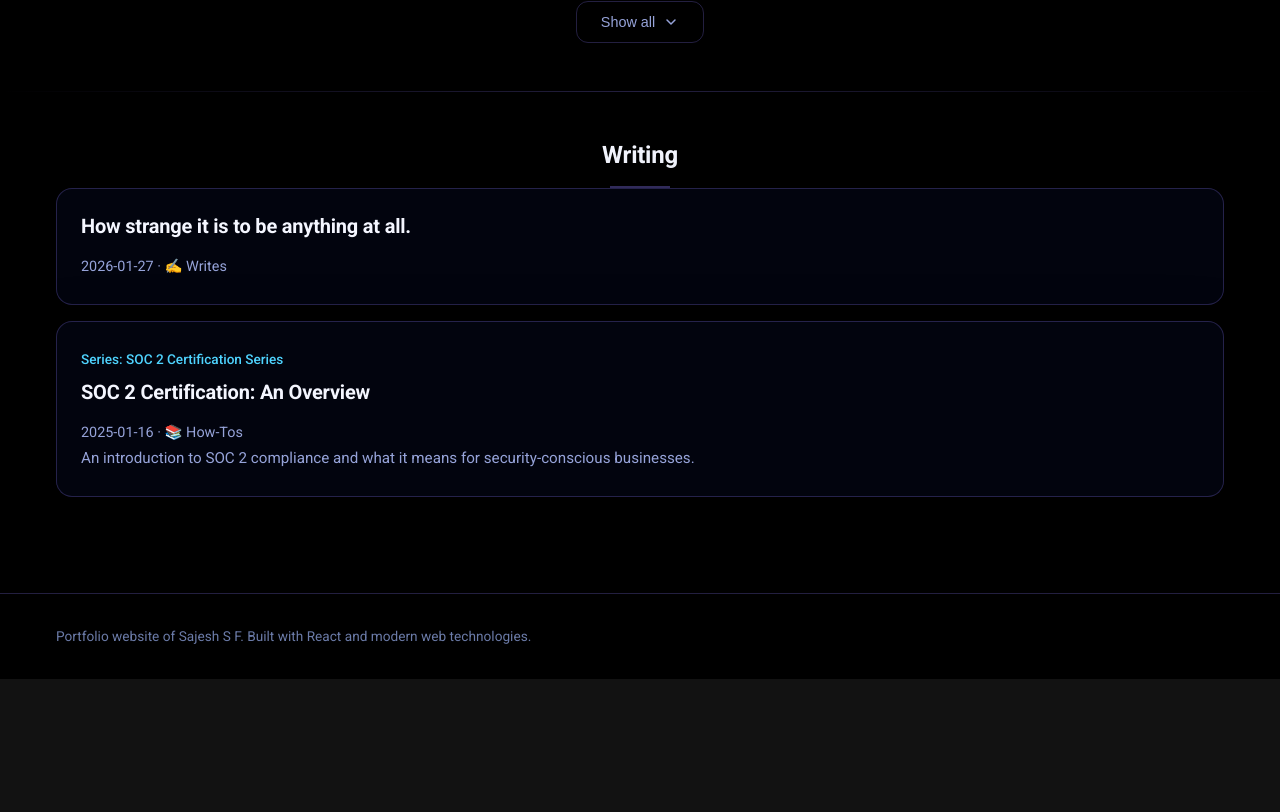
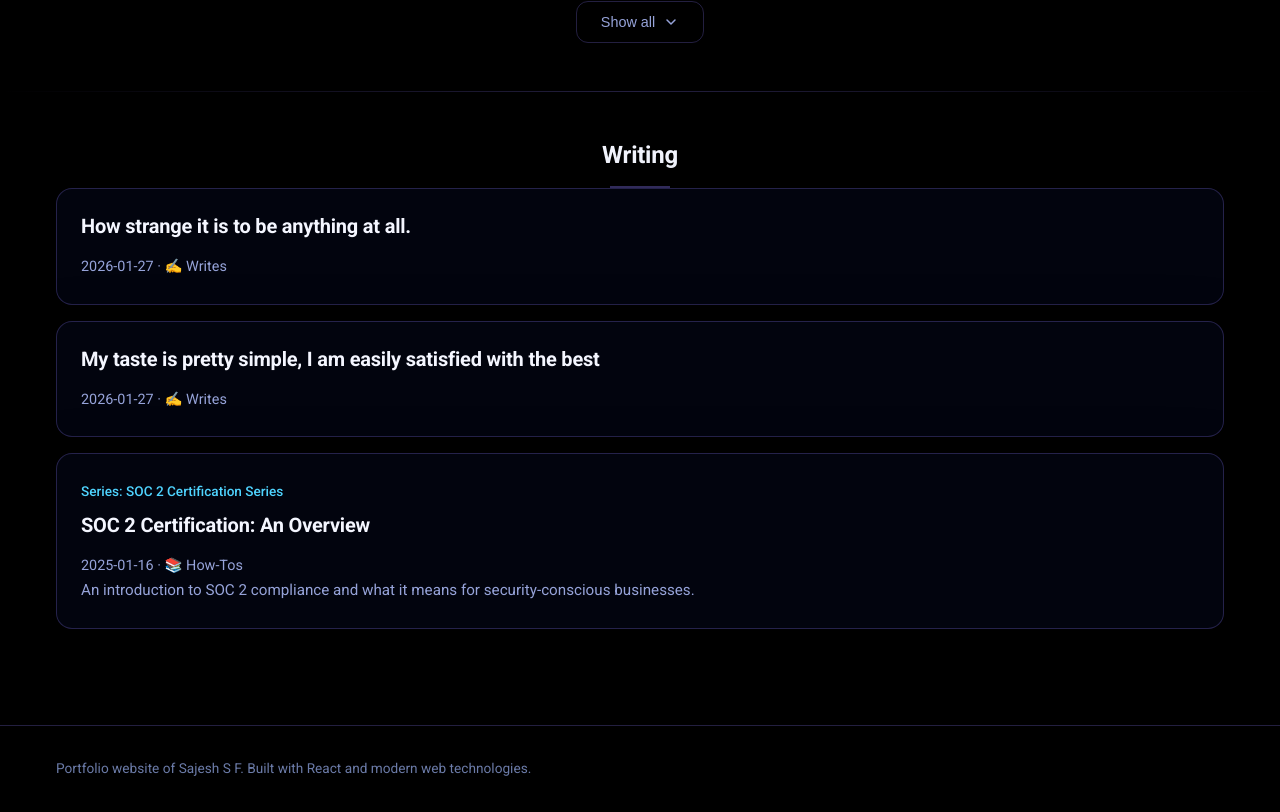
Before and after one commit to sajeshsf/sajeshsf.github.io, a React (Vite) app: page / in a window 1280 px wide. Shown: the part 2310-3122 px from the top of the page. Before the commit the page ends 2989 px from the top, so only its background shows below. Built offline with nearby package versions, Linux system fonts and the light colour scheme.

Commit message:
Add quote post about simple taste
Co-authored-by: sf.sajesh <sf.sajesh@gmail.com>

```diff
--- /dev/null
+++ b/src/data/blog/my-taste-is-pretty-simple-i-am-easily-satisfied-with-the-best.js
@@ -0,0 +1,7 @@
+export default {
+  id: 'my-taste-is-pretty-simple-i-am-easily-satisfied-with-the-best',
+  title: 'My taste is pretty simple, I am easily satisfied with the best',
+  category: 'writes',
+  date: '2026-01-27',
+  content: `<p>My taste is pretty simple, I am easily satisfied with the best</p>`,
+}
--- a/src/data/writing.js
+++ b/src/data/writing.js
@@ -29,11 +29,13 @@ export const writingCategories = {
 
 // Import individual blog posts
 import howStrangeItIsToBeAnythingAtAll from './blog/how-strange-it-is-to-be-anything-at-all.js'
+import myTasteIsPrettySimpleIAmEasilySatisfiedWithTheBest from './blog/my-taste-is-pretty-simple-i-am-easily-satisfied-with-the-best.js'
 import soc2Overview from './blog/soc2-overview.js'
 
 // All writing posts - add new posts here by importing and adding to the array
 export const writing = [
   howStrangeItIsToBeAnythingAtAll,
+  myTasteIsPrettySimpleIAmEasilySatisfiedWithTheBest,
   soc2Overview,
   // Add more blog posts here as you create them
 ]
```
